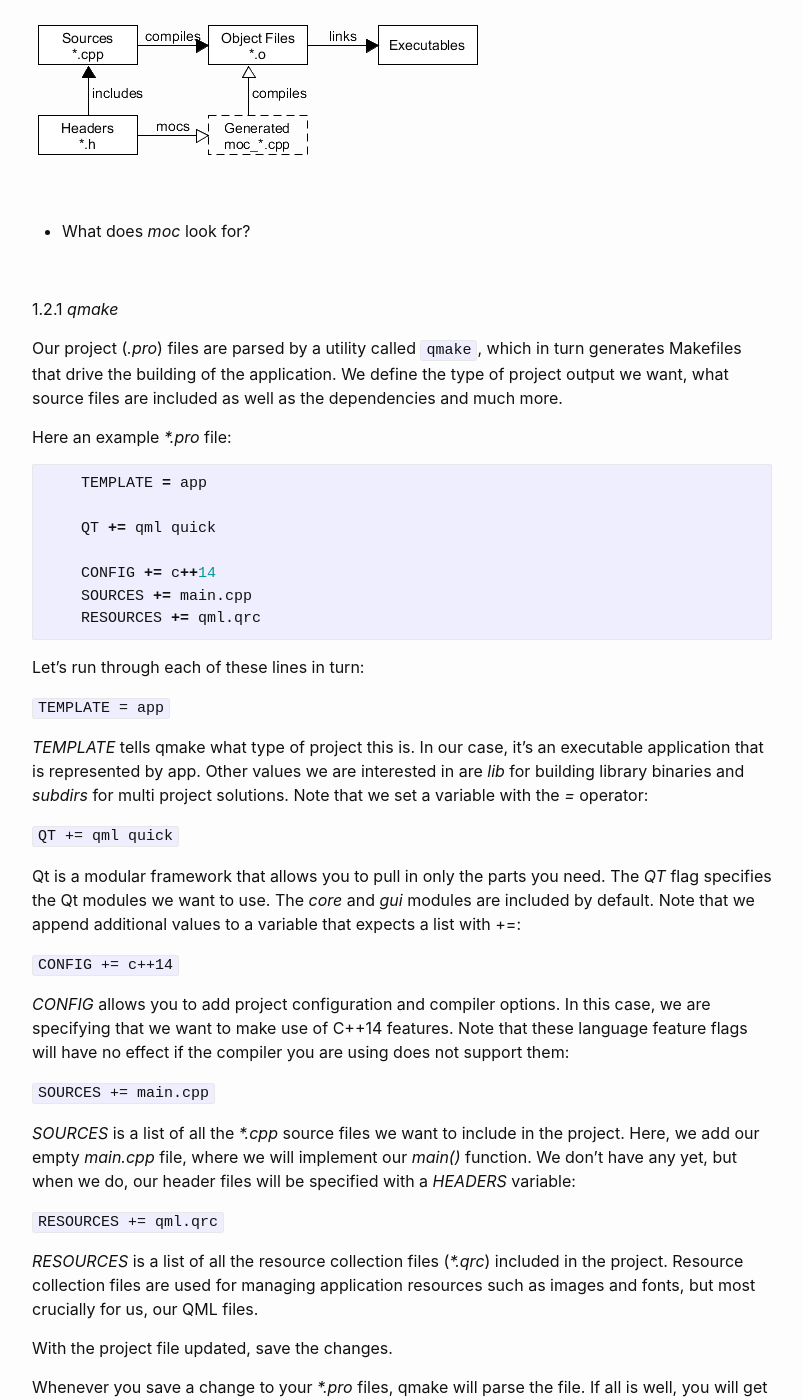
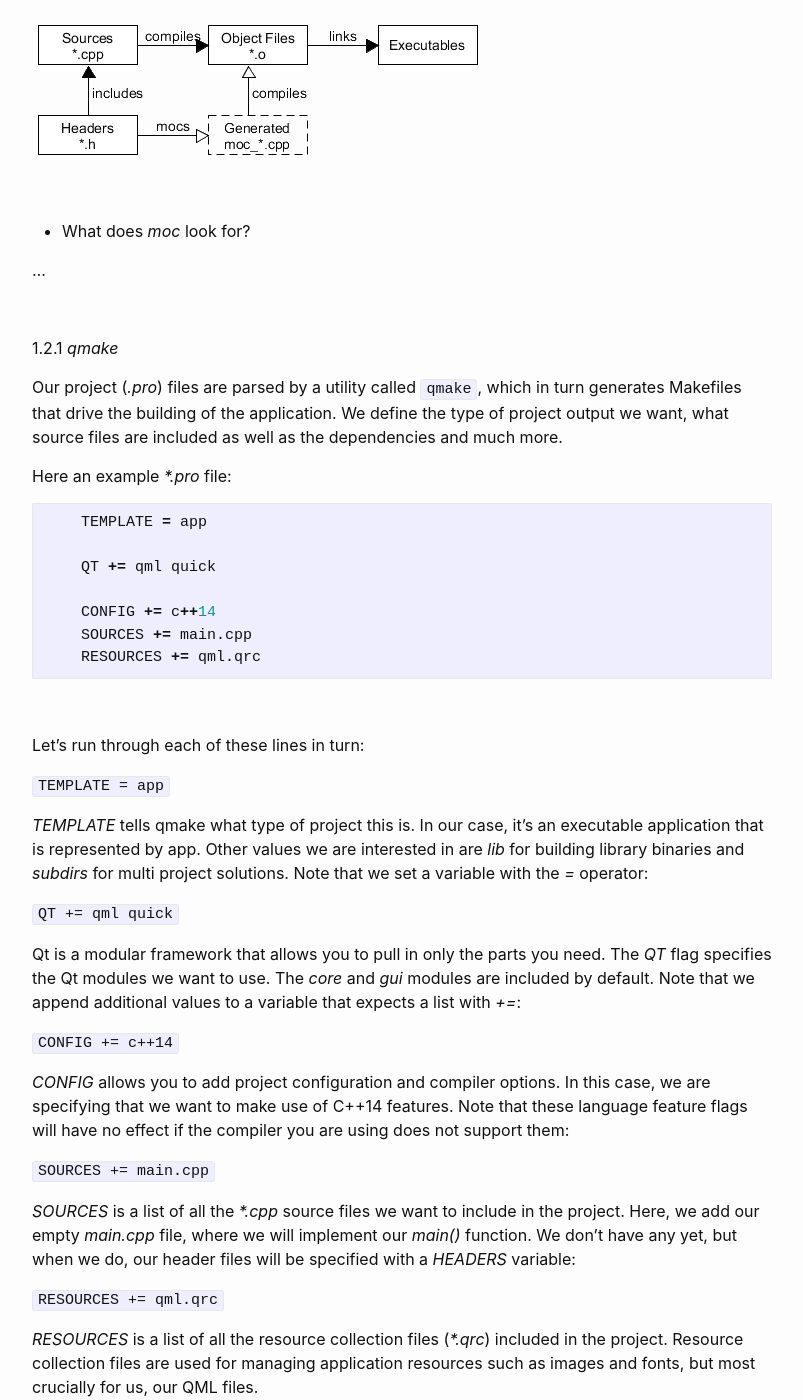
Before and after one commit to Hautaklyttn/progDocs, a Jekyll site: the page built from docs/articles/qt_qml.md, in a window 1280 px wide and 1400 px high, scrolled down 19486 px. Shown: the whole window, without its empty margins (238-1041 px from the left). Built offline with Jekyll 4.4.1, drawn with Linux system fonts in a browser that asks for light colours.

````diff
--- a/docs/articles/qt_qml.md
+++ b/docs/articles/qt_qml.md
@@ -670,6 +670,8 @@ abgeleitet von der 'Urklasse' *QObject*, stellt eine Instanz der Klasse QWidget
 
 - What does *moc* look for?
 
+...
+
 &nbsp;
 
 <a name="ch1-2-1"></a>
@@ -689,6 +691,8 @@ Here an example *\*.pro* file:
     RESOURCES += qml.qrc
 ```
 
+&nbsp;
+
 Let’s run through each of these lines in turn:
 
 `TEMPLATE = app`
@@ -697,7 +701,7 @@ Let’s run through each of these lines in turn:
 
 `QT += qml quick`
 
-Qt is a modular framework that allows you to pull in only the parts you need. The *QT* flag specifies the Qt modules we want to use. The *core* and *gui* modules are included by default. Note that we append additional values to a variable that expects a list with +=:
+Qt is a modular framework that allows you to pull in only the parts you need. The *QT* flag specifies the Qt modules we want to use. The *core* and *gui* modules are included by default. Note that we append additional values to a variable that expects a list with *+=*:
 
 `CONFIG += c++14`
 
````
